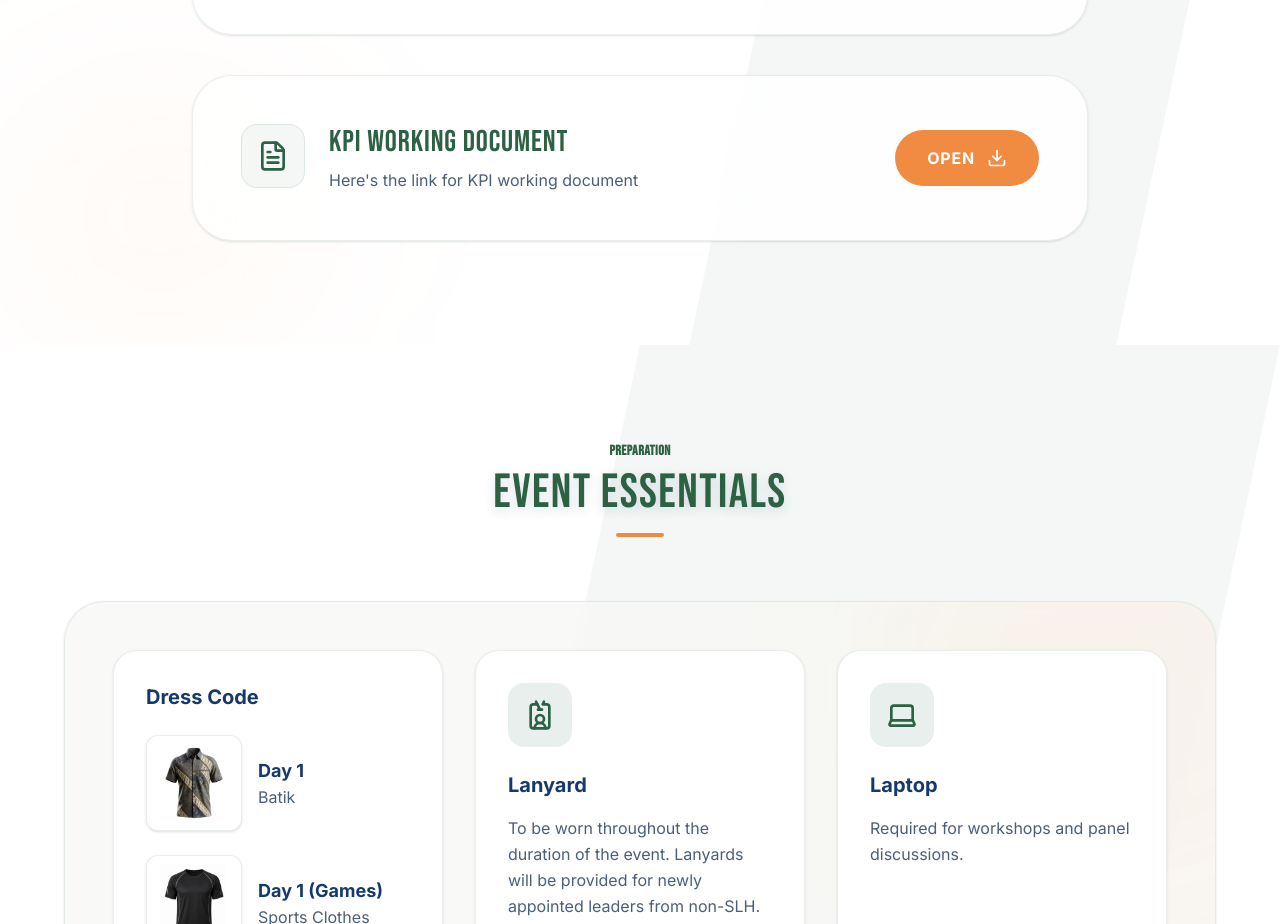
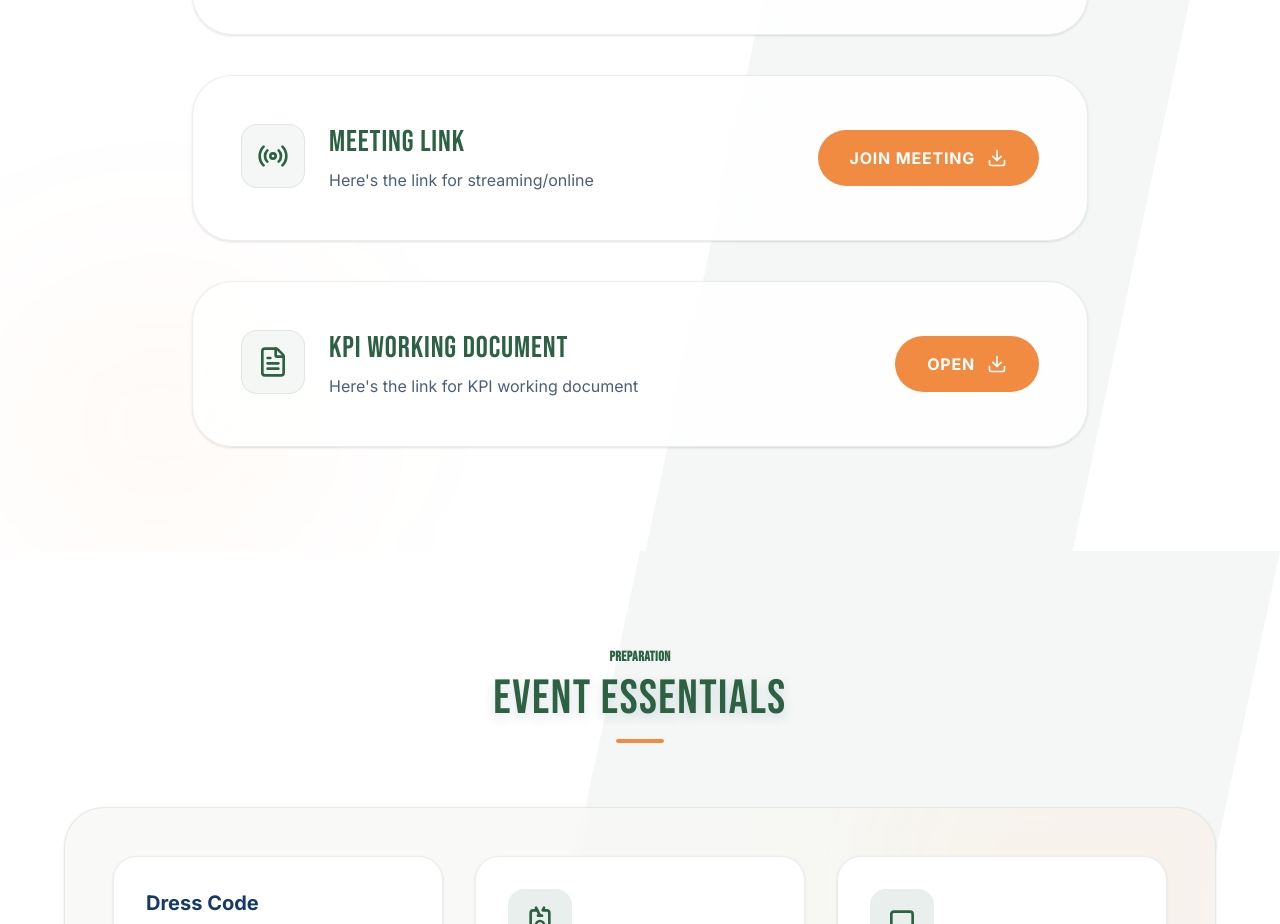
Before and after one commit to edutechheadoffice/AnnualLeadership26-27SLH, a Next.js app: page / in a window 1280 px wide. Shown: the part 8230-9154 px from the top of the page. Built offline with nearby package versions, Linux system fonts and the light colour scheme.

Commit message:
tambah Link

```diff
--- a/src/components/TemplateResources.tsx
+++ b/src/components/TemplateResources.tsx
@@ -2,7 +2,7 @@
 
 import React from "react";
 import { motion } from "framer-motion";
-import { FileText, Download, RectangleEllipsis } from "lucide-react";
+import { FileText, Download, RectangleEllipsis, Radio } from "lucide-react";
 
 export default function TemplateResources() {
     return (
@@ -90,6 +90,41 @@ export default function TemplateResources() {
                 >
                     <div className="flex flex-col md:flex-row items-center md:items-start gap-6 text-center md:text-left">
                         <div className="w-16 h-16 rounded-2xl bg-brand-blue/5 flex items-center justify-center shrink-0 border border-brand-blue/10">
+                            <Radio className="w-8 h-8 text-brand-blue" />
+                        </div>
+                        <div>
+                            <h3 className="text-2xl sm:text-3xl font-bebas text-brand-blue-dark tracking-wide mb-2">
+                                Meeting Link
+                            </h3>
+                            <p className="text-brand-text-muted max-w-lg">
+                                Here's the link for streaming/online
+                            </p>
+                        </div>
+                    </div>
+
+                    <div className="shrink-0">
+                        <a
+                            href="https://teams.microsoft.com/meet/48927116191784?p=N3gOm9iAnh87UBgZs5"
+                            target="_blank"
+                            rel="noopener noreferrer"
+                            className="inline-flex items-center justify-center gap-3 px-8 py-4 bg-brand-orange text-white font-bold uppercase tracking-wider rounded-full hover:bg-brand-orange/90 hover:shadow-lg hover:shadow-brand-orange/20 transition-all duration-300 group"
+                        >
+                            <span>Join Meeting</span>
+                            <Download className="w-5 h-5 group-hover:-translate-y-1 group-hover:scale-110 transition-transform duration-300" />
+                        </a>
+                    </div>
+                </motion.div>
+            </div>
+            {/* third section */}
+            <div className="max-w-4xl mx-auto relative z-10 mb-10 ">
+                <motion.div
+                    initial={{ opacity: 0, y: 30 }}
+                    whileInView={{ opacity: 1, y: 0 }}
+                    viewport={{ once: true }}
+                    className="bg-white/80 backdrop-blur-xl border border-brand-blue-light/10 p-8 md:p-12 rounded-[2.5rem] shadow-sm flex flex-col md:flex-row items-center justify-between gap-8 card-shadow-premium-hover"
+                >
+                    <div className="flex flex-col md:flex-row items-center md:items-start gap-6 text-center md:text-left">
+                        <div className="w-16 h-16 rounded-2xl bg-brand-blue/5 flex items-center justify-center shrink-0 border border-brand-blue/10">
                             <FileText className="w-8 h-8 text-brand-blue" />
                         </div>
                         <div>
```
